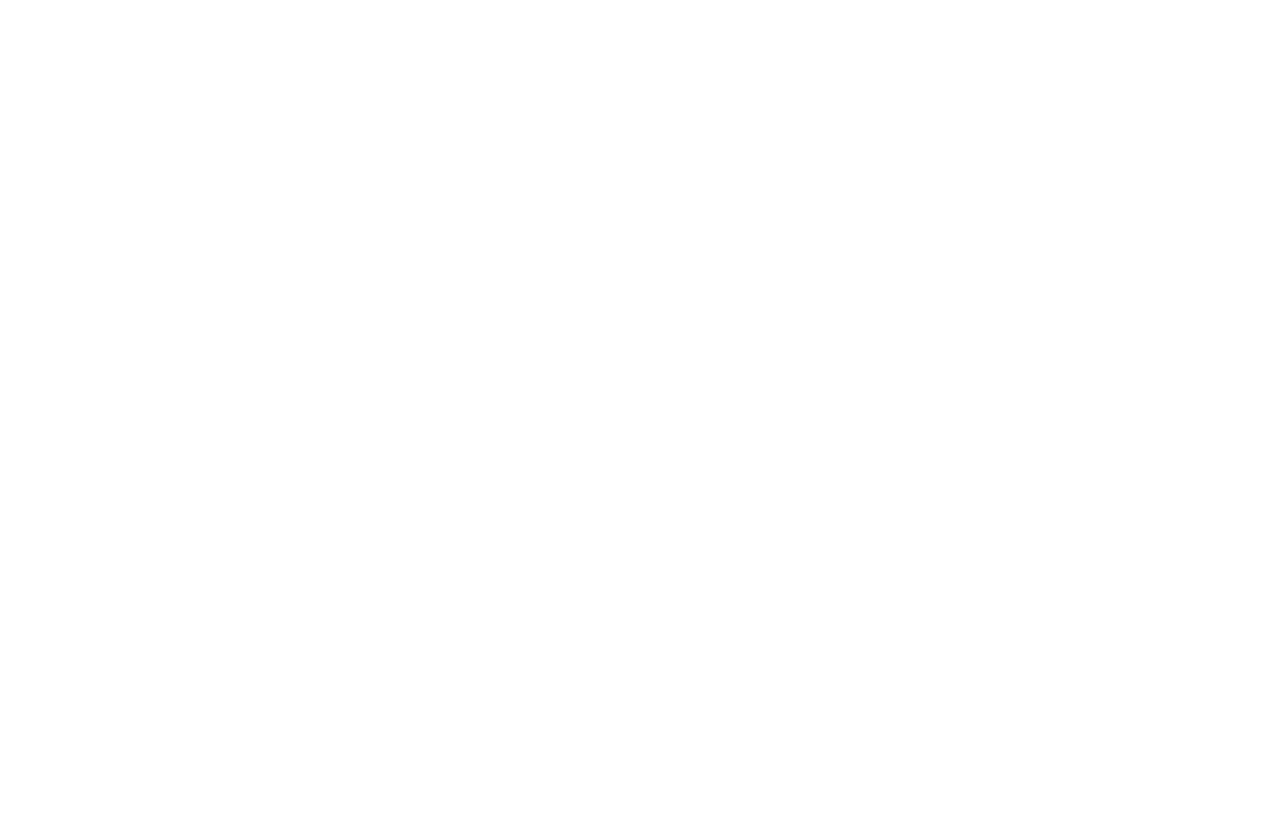
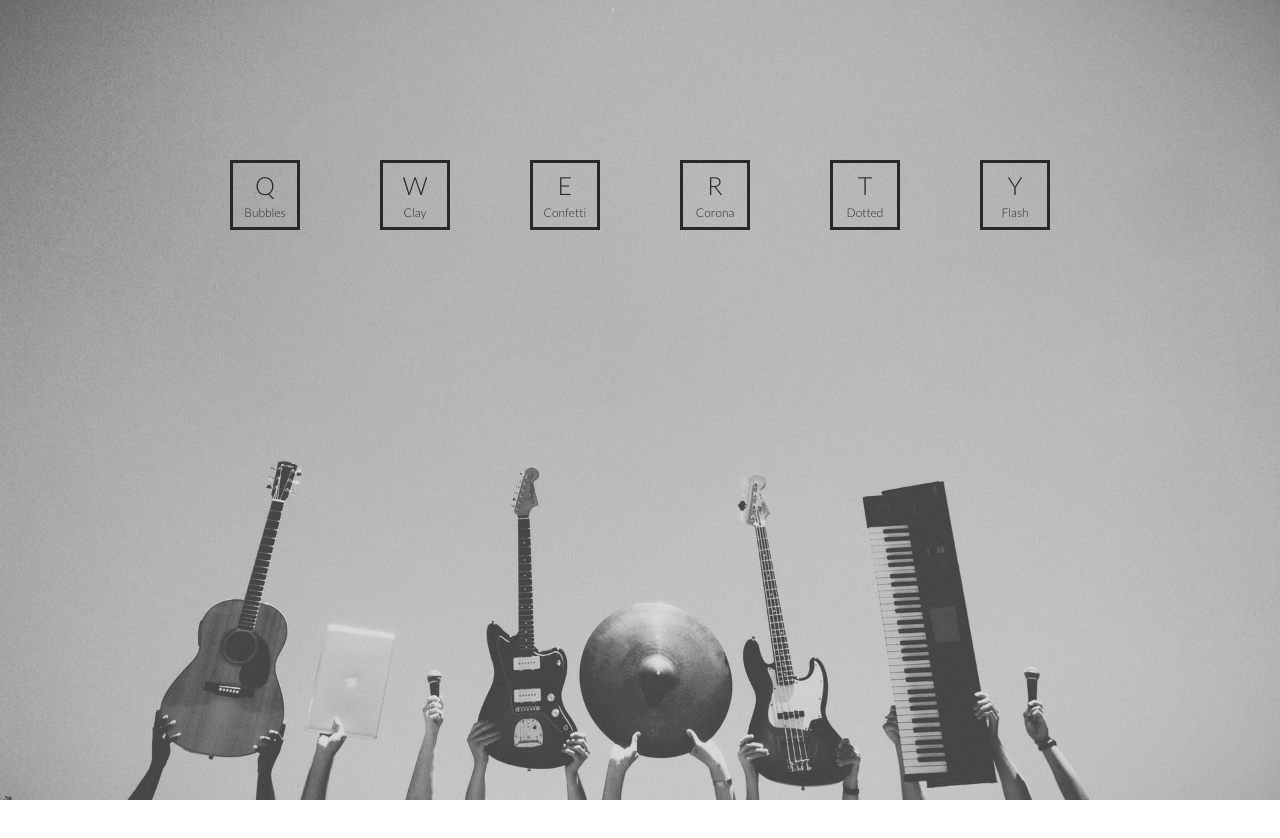
Before and after one commit to jayandcode/Js-Drum, a plain HTML site: page index.html in a window 1280 px wide. Before the commit the page ends 800 px from the top, so only its background shows below. Drawn offline with Linux system fonts and the light colour scheme.

Commit message:
Add Styles

```diff
--- a/app.js
+++ b/app.js
@@ -1,10 +1,13 @@
 window.addEventListener("keyup", function(e){
   const audio = document.querySelector(`audio[data-key="${e.keyCode}"]`);
+  const key = document.querySelector(`key[data-key="${e.keyCode}"]`);
+
   if(!audio){
     return;
   }
   else {
     audio.currentTime = 0;
+
     audio.play();
   }
 
--- a/drum.css
+++ b/drum.css
@@ -0,0 +1,55 @@
+*,
+*:before,
+*:after {
+  box-sizing: border-box;
+  margin: 0px;
+  padding: 0px;
+}
+body,
+html {
+  width: 100%;
+  height: 100%;
+}
+body {
+  margin: 0px;
+  padding: 0px;
+  background-image: url(drum.jpg);
+  background-size:  cover;
+  background-repeat: no-repeat;
+  background-position: bottom center;
+  font-family: 'Lato', sans-serif;
+}
+
+.keys {
+  width: 90%;
+  max-width: 900px;
+  margin: 10em auto 0px auto;
+  text-align: center;
+  display: grid;
+  grid-template-columns: repeat(6,1fr);
+  justify-items: center;
+  color: #282828;
+}
+.key {
+  display: flex;
+  flex-direction: column;
+  justify-content: center;
+  flex-wrap: wrap;
+  border: 3px solid #282828;
+  width: 70px;
+  height: 70px;
+  transition: 0.3s ease-in-out;
+}
+.key.active {
+  border-color: #d35400;
+  color: #d35400;
+}
+.letter {
+  font-size: 25px;
+  text-transform: uppercase;
+  margin-bottom: 5px;
+}
+.sound {
+  font-size: 12px;
+  text-transform: capitalize;
+}
--- a/index.html
+++ b/index.html
@@ -5,10 +5,36 @@
   <meta name="viewport" content="width=device-width, initial-scale=1.0">
   <meta http-equiv="X-UA-Compatible" content="ie=edge">
   <title>JS Drums</title>
+  <link href="https://fonts.googleapis.com/css?family=Lato:300" rel="stylesheet">
   <link rel="stylesheet" href="drum.css">
 </head>
 <body>
-
+<div class="keys">
+  <div class="key" data-key="81">
+    <p class="letter">q</p>
+    <span class="sound">Bubbles</span>
+  </div>
+  <div class="key" data-key="87">
+    <p class="letter">w</p>
+    <span class="sound">Clay</span>
+  </div>
+  <div class="key" data-key="69">
+    <p class="letter">e</p>
+    <span class="sound">Confetti</span>
+  </div>
+  <div class="key" data-key="82">
+    <p class="letter">r</p>
+    <span class="sound">corona</span>
+  </div>
+  <div class="key" data-key="84">
+    <p class="letter">t</p>
+    <span class="sound">dotted</span>
+  </div>
+  <div class="key" data-key="89">
+    <p class="letter">y</p>
+    <span class="sound">flash</span>
+  </div>
+</div>
 <!-- audio files -->
 <audio data-key="81" src="sounds/bubbles.mp3"></audio>
 <audio data-key="87" src="sounds/clay.mp3"></audio>
```
